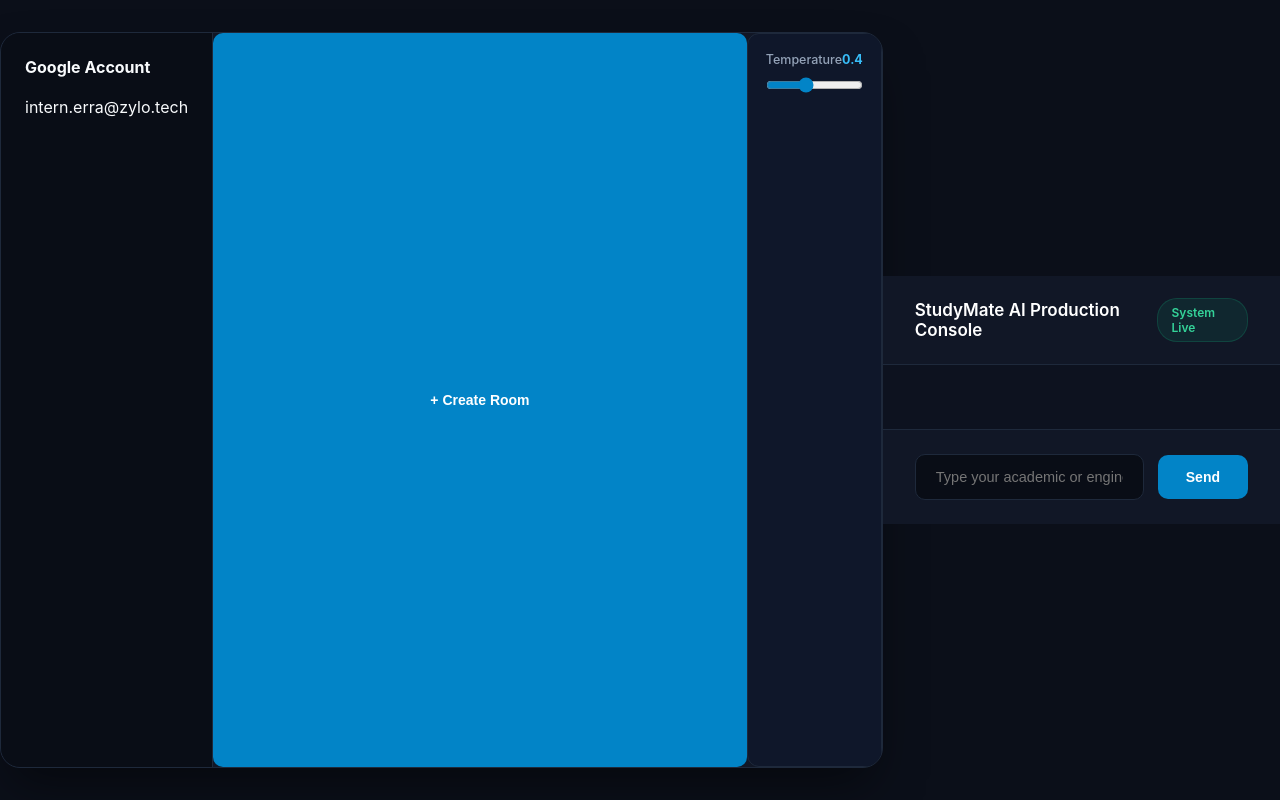
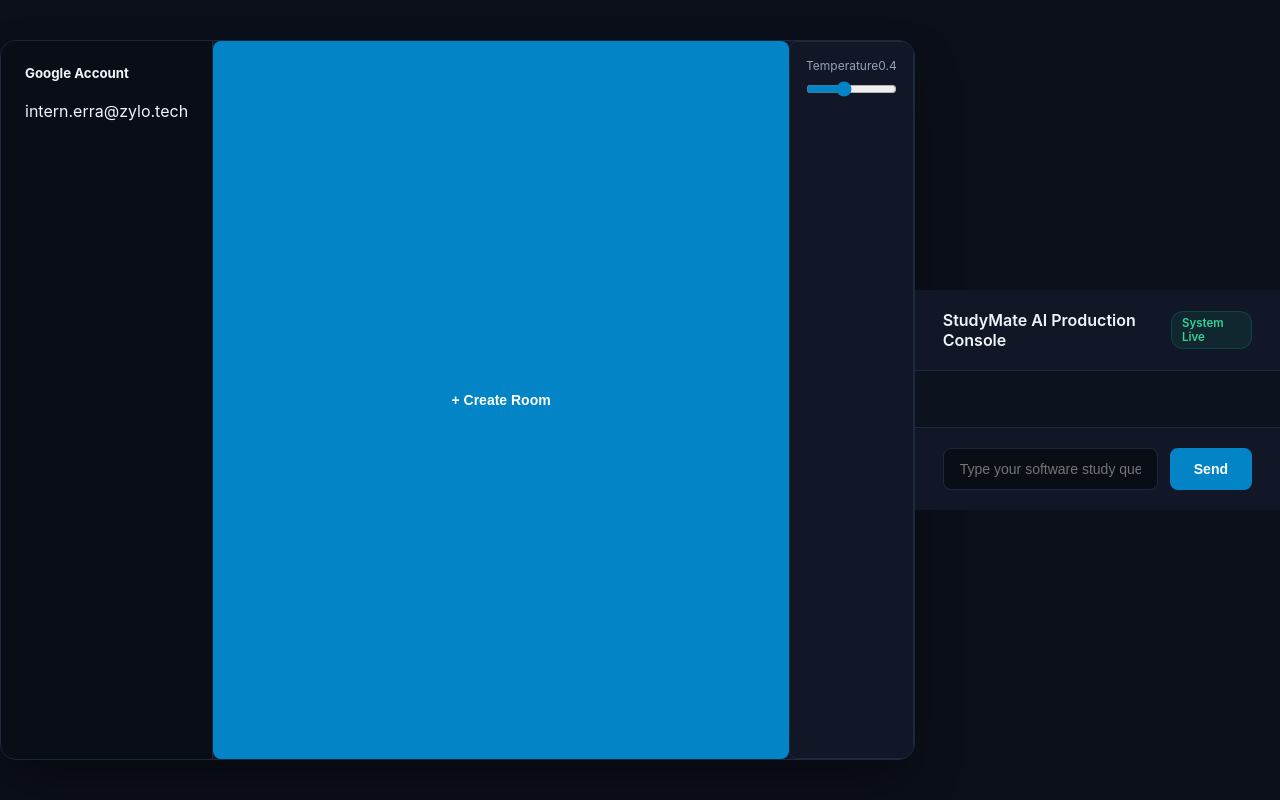
Before and after one commit to erraasif/study-helper-chatbot, a FastAPI app: page / in a window 1280 px wide. Run offline with FastAPI, Linux system fonts and the light colour scheme.

Commit message:
UI: Fixed structural flex container alignments and restored streaming endpoint connection channels

```diff
--- a/templates/index.html
+++ b/templates/index.html
@@ -3,33 +3,32 @@
 <head>
     <meta charset="UTF-8">
     <meta name="viewport" content="width=device-width, initial-scale=1.0">
-    <title>StudyMate AI - Executive Console</title>
+    <title>StudyMate AI Platform</title>
     <style>
         * { margin: 0; padding: 0; box-sizing: border-box; }
         body {
-            font-family: -apple-system, BlinkMacSystemFont, "SF Pro Display", "Segoe UI", Roboto, sans-serif;
+            font-family: -apple-system, BlinkMacSystemFont, "Segoe UI", Roboto, sans-serif;
             background-color: #0b0f19;
             height: 100vh;
             display: flex;
             align-items: center;
             justify-content: center;
-            color: #f8fafc;
+            color: #f1f5f9;
             overflow: hidden;
         }
         .app-window {
-            width: 96vw;
-            max-width: 1280px;
-            height: 92vh;
+            width: 95vw;
+            max-width: 1240px;
+            height: 90vh;
             background-color: #111726;
             border: 1px solid #1e293b;
-            border-radius: 20px;
+            border-radius: 16px;
             display: flex;
             overflow: hidden;
             box-shadow: 0 25px 50px -12px rgba(0, 0, 0, 0.5);
         }
-        /* Premium Left Panel */
-        .sidebar-container {
-            width: 320px;
+        .sidebar {
+            width: 280px;
             background-color: #090d16;
             border-right: 1px solid #1e293b;
             display: flex;
@@ -37,151 +36,138 @@
             padding: 24px;
             gap: 20px;
         }
-        .identity-card {
-            background: linear-gradient(135deg, #1e293b 0%, #0f172a 100%);
-            padding: 16px;
-            border-radius: 12px;
-            border: 1px solid #334155;
+        .identity-badge {
+            background-color: #111726;
+            padding: 14px;
+            border-radius: 8px;
+            border: 1px solid #1e293b;
         }
-        .identity-card h5 { font-size: 11px; text-transform: uppercase; color: #38bdf8; letter-spacing: 1px; font-weight: 700; }
-        .identity-card p { font-size: 13px; color: #94a3b8; margin-top: 4px; font-weight: 500; }
-        .btn-universal {
+        .identity-badge h5 { font-size: 11px; text-transform: uppercase; color: #38bdf8; letter-spacing: 0.5px; }
+        .identity-badge p { font-size: 12.5px; color: #94a3b8; margin-top: 4px; }
+        .btn-action {
             width: 100%;
-            padding: 14px;
+            padding: 12px;
             background-color: #0284c7;
             color: #ffffff;
             border: none;
-            border-radius: 10px;
+            border-radius: 8px;
             font-size: 14px;
             font-weight: 600;
             cursor: pointer;
-            transition: background 0.15s ease;
+            transition: background 0.15s;
         }
-        .btn-universal:hover { background-color: #0369a1; }
-        .rooms-scroll-list {
+        .btn-action:hover { background-color: #0369a1; }
+        .rooms-pane {
             flex: 1;
             overflow-y: auto;
             display: flex;
             flex-direction: column;
             gap: 8px;
         }
-        .rooms-scroll-list::-webkit-scrollbar { width: 4px; }
-        .rooms-scroll-list::-webkit-scrollbar-thumb { background: #1e293b; border-radius: 4px; }
-        .room-row-node {
-            padding: 12px 16px;
-            border-radius: 10px;
-            font-size: 14px;
+        .room-item-row {
+            padding: 10px 14px;
+            border-radius: 8px;
+            font-size: 13.5px;
             color: #94a3b8;
             cursor: pointer;
-            transition: all 0.2s;
-            border: 1px solid transparent;
-            display: flex;
-            align-items: center;
-            gap: 12px;
+            transition: all 0.15s;
         }
-        .room-row-node:hover, .room-row-node.active-room-node {
+        .room-item-row:hover, .room-item-row.active-node {
             background-color: #1e293b;
             color: #ffffff;
-            border-color: #334155;
         }
-        .config-knob-panel {
-            background-color: #0f172a;
-            padding: 18px;
-            border-radius: 12px;
+        .knob-box {
+            background-color: #111726;
+            padding: 16px;
+            border-radius: 8px;
             border: 1px solid #1e293b;
         }
-        .config-knob-panel label { display: flex; justify-content: space-between; font-size: 12.5px; color: #94a3b8; margin-bottom: 10px; font-weight: 500; }
-        .config-knob-panel label span:last-child { color: #38bdf8; font-weight: 700; }
-        .config-knob-panel input[type="range"] { width: 100%; accent-color: #0284c7; cursor: pointer; }
+        .knob-box label { display: flex; justify-content: space-between; font-size: 12px; color: #94a3b8; margin-bottom: 8px; }
+        .knob-box input[type="range"] { width: 100%; accent-color: #0284c7; cursor: pointer; }
 
-        /* Main Right Workspace */
-        .workspace-container {
+        .workspace-view {
             flex: 1;
             display: flex;
             flex-direction: column;
             background-color: #0d121f;
         }
-        .workspace-top-bar {
-            padding: 22px 32px;
+        .top-bar {
+            padding: 20px 28px;
             background-color: #111726;
             border-bottom: 1px solid #1e293b;
             display: flex;
             justify-content: space-between;
             align-items: center;
         }
-        .workspace-top-bar h2 { font-size: 17px; font-weight: 600; color: #ffffff; }
-        .server-status-badge { display: flex; align-items: center; gap: 8px; background-color: rgba(16, 185, 129, 0.1); border: 1px solid rgba(16, 185, 129, 0.2); padding: 6px 14px; border-radius: 20px; font-size: 12px; color: #34d399; font-weight: 600; }
+        .top-bar h2 { font-size: 16px; font-weight: 600; }
+        .live-pill { background-color: rgba(16, 185, 129, 0.1); border: 1px solid rgba(16, 185, 129, 0.2); padding: 4px 10px; border-radius: 12px; font-size: 11.5px; color: #34d399; font-weight: 600; }
 
-        .chat-bubbles-viewport {
+        .chat-scroll-area {
             flex: 1;
             overflow-y: auto;
-            padding: 32px;
+            padding: 28px;
             display: flex;
             flex-direction: column;
-            gap: 20px;
+            gap: 16px;
         }
-        .chat-bubbles-viewport::-webkit-scrollbar { width: 5px; }
-        .chat-bubbles-viewport::-webkit-scrollbar-thumb { background: #1e293b; border-radius: 10px; }
-        .bubble-frame {
+        .msg-bubble {
             max-width: 75%;
-            padding: 14px 20px;
-            border-radius: 14px;
+            padding: 12px 16px;
+            border-radius: 12px;
             font-size: 14.5px;
-            line-height: 1.6;
+            line-height: 1.5;
             word-wrap: break-word;
             white-space: pre-wrap;
         }
-        .bubble-frame-bot { background-color: #111726; color: #e2e8f0; align-self: flex-start; border: 1px solid #1e293b; }
-        .bubble-frame-user { background-color: #0284c7; color: #ffffff; align-self: flex-end; }
-        .stream-loading-label { color: #38bdf8; font-size: 13px; font-style: italic; display: none; padding-left: 32px; margin-bottom: 16px; font-weight: 500; }
+        .bubble-bot { background-color: #111726; color: #e2e8f0; align-self: flex-start; border: 1px solid #1e293b; }
+        .bubble-user { background-color: #0284c7; color: #ffffff; align-self: flex-end; }
+        .loading-text { color: #38bdf8; font-size: 13px; font-style: italic; display: none; padding-left: 28px; margin-bottom: 12px; }
 
-        .dock-input-wrapper {
-            padding: 24px 32px;
+        .input-bar-dock {
+            padding: 20px 28px;
             background-color: #111726;
             border-top: 1px solid #1e293b;
             display: flex;
-            gap: 14px;
-            align-items: center;
+            gap: 12px;
         }
-        .dock-input-wrapper input {
+        .input-bar-dock input {
             flex: 1;
-            padding: 14px 20px;
+            padding: 12px 16px;
             background-color: #090d16;
             border: 1px solid #1e293b;
-            border-radius: 10px;
-            font-size: 14.5px;
+            border-radius: 8px;
+            font-size: 14px;
             color: #ffffff;
             outline: none;
-            transition: border-color 0.15s ease;
         }
-        .dock-input-wrapper input:focus { border-color: #0284c7; }
-        .btn-submit-action { width: auto; padding: 14px 28px; }
+        .input-bar-dock input:focus { border-color: #0284c7; }
+        .btn-send { width: auto; padding: 12px 24px; }
     </style>
 </head>
 <body>
 <div class="app-window">
-    <div class="sidebar-container">
+    <div class="sidebar">
 
-            <h4>Google Account</h4>
+            <h5>Google Account</h5>
             <p>intern.erra@zylo.tech</p>
         </div>
-        <button class="btn-universal" onclick="instantiateNewSession()">+ Create Room</button>
-        <div class="rooms-scroll-list" id="sessionsContainer"></div>
-        <div class="config-knob-panel">
+        <button class="btn-action" onclick="instantiateNewSession()">+ Create Room</button>
+        <div class="rooms-pane" id="sessionsContainer"></div>
+        <div class="knob-box">
             <label><span>Temperature</span><span id="tempValueLabel">0.4</span></label>
             <input type="range" id="temperatureSlider" min="0.0" max="1.0" step="0.1" value="0.4" oninput="document.getElementById('tempValueLabel').innerText=this.value"/>
         </div>
     </div>
-    <div class="workspace-container">
-        <div class="workspace-top-bar">
+    <div class="workspace-view">
+        <div class="top-bar">
             <h2>StudyMate AI Production Console</h2>
-            <div class="server-status-badge">System Live</div>
+            <div class="live-pill">System Live</div>
         </div>
-        <div class="chat-bubbles-viewport" id="chatViewPort"></div>
-        <div class="stream-loading-label" id="streamIndicator">Processing core stream array...</div>
-        <div class="dock-input-wrapper">
-            <input type="text" id="userTextPrompt" placeholder="Type your academic or engineering question here..." onkeydown="if(event.key==='Enter') executeMessageTransaction()"/>
-            <button class="btn-universal btn-submit-action" onclick="executeMessageTransaction()">Send</button>
+        <div class="chat-scroll-area" id="chatViewPort"></div>
+        <div class="loading-text" id="streamIndicator">Generating content stream...</div>
+        <div class="input-bar-dock">
+            <input type="text" id="userTextPrompt" placeholder="Type your software study question..." onkeydown="if(event.key==='Enter') executeMessageTransaction()"/>
+            <button class="btn-action btn-send" onclick="executeMessageTransaction()">Send</button>
         </div>
     </div>
 </div>
@@ -191,15 +177,14 @@
     { id: "sess_uuid_bb22", title: "FastAPI Routing Rules" }
 ];
 let currentActiveSessionUUID = "sess_uuid_aa11";
-const simulateOAuthHeaderSignatureToken = "Bearer google_mock_oauth_signature_hash_token_786";
 
 function renderSessionsSidebarLayout() {
     const box = document.getElementById('sessionsContainer');
     if (!box) return;
     box.innerHTML = '';
     mockSessionsDatabase.forEach(item => {
-        const isActive = item.id === currentActiveSessionUUID ? 'active-room-node' : '';
-        box.innerHTML += `<div class="room-row-node ${isActive}" onclick="switchSessionScopeUUID('${item.id}')">📝 ${item.title}</div>`;
+        const isActive = item.id === currentActiveSessionUUID ? 'active-node' : '';
+        box.innerHTML += `<div class="room-item-row ${isActive}" onclick="switchSessionScopeUUID('${item.id}')">📝 ${item.title}</div>`;
     });
 }
 
@@ -213,33 +198,10 @@
     document.getElementById('chatViewPort').innerHTML = '';
 }
 
-async function switchSessionScopeUUID(id) {
+function switchSessionScopeUUID(id) {
     currentActiveSessionUUID = id;
     renderSessionsSidebarLayout();
-
-    const chatView = document.getElementById('chatViewPort');
-    chatView.innerHTML = `<div class="bubble-frame bubble-frame-bot">Syncing session log entries...</div>`;
-
-    try {
-        const response = await fetch(`/chat/history/${id}`, {
-            method: 'GET',
-            headers: { 'Authorization': simulateOAuthHeaderSignatureToken }
-        });
-        const data = await response.json();
-
-        chatView.innerHTML = '';
-        if (data.status === "success" && data.history.length > 0) {
-            data.history.forEach(msg => {
-                const bubbleClass = msg.role === 'user' ? 'bubble-frame-user' : 'bubble-frame-bot';
-                chatView.innerHTML += `<div class="bubble-frame ${bubbleClass}">${msg.content}</div>`;
-            });
-        } else {
-            chatView.innerHTML = `<div class="bubble-frame bubble-frame-bot">No previous records found in this context.</div>`;
-        }
-    } catch (err) {
-        chatView.innerHTML = `<div class="bubble-frame bubble-frame-bot">Fallback: History lookup timeout.</div>`;
-    }
-    chatView.scrollTop = chatView.scrollHeight;
+    document.getElementById('chatViewPort').innerHTML = `<div class="msg-bubble bubble-bot">Switched workspace room cleanly. Sandbox ready.</div>`;
 }
 
 async function executeMessageTransaction() {
@@ -250,13 +212,13 @@
     const chatView = document.getElementById('chatViewPort');
     const indicator = document.getElementById('streamIndicator');
 
-    chatView.innerHTML += `<div class="bubble-frame bubble-frame-user">${userText}</div>`;
+    chatView.innerHTML += `<div class="msg-bubble bubble-user">${userText}</div>`;
     promptInputNode.value = '';
     indicator.style.display = 'block';
     chatView.scrollTop = chatView.scrollHeight;
 
     const botBubbleNode = document.createElement('div');
-    botBubbleNode.className = 'bubble-frame bubble-frame-bot';
+    botBubbleNode.className = 'msg-bubble bubble-bot';
     chatView.appendChild(botBubbleNode);
 
     const tempKnobValue = parseFloat(document.getElementById('temperatureSlider').value);
@@ -264,10 +226,7 @@
     try {
         const networkResponse = await fetch('/chat/stream', {
             method: 'POST',
-            headers: {
-                'Content-Type': 'application/json',
-                'Authorization': simulateOAuthHeaderSignatureToken
-            },
+            headers: { 'Content-Type': 'application/json' },
             body: JSON.stringify({
                 message: userText,
                 session_id: currentActiveSessionUUID,
@@ -275,17 +234,11 @@
             })
         });
 
-        if (networkResponse.status === 401) {
-            botBubbleNode.innerHTML = "Security Access Exception: OAuth verification rejected.";
-            indicator.style.display = 'none';
-            return;
-        }
-
         const dataReaderStream = networkResponse.body.getReader();
         const textDecoderDecoder = new TextDecoder();
         indicator.style.display = 'none';
 
-        let accumulatedBotTextLogsBuffer = "";
+        botBubbleNode.innerHTML = ""; // Clear loader before printing incoming data streams
 
         while (true) {
             const { value, done } = await dataReaderStream.read();
@@ -301,35 +254,7 @@
                         const parsedObject = JSON.parse(cleanJSONString);
                         if (parsedObject.token) {
                             botBubbleNode.innerHTML += parsedObject.token;
-                            accumulatedBotTextLogsBuffer += parsedObject.token;
                             chatView.scrollTop = chatView.scrollHeight;
-                        }
-                        if (parsedObject.done) {
-                            await fetch('/chat/save', {
-                                method: 'POST',
-                                headers: {
-                                    'Content-Type': 'application/json',
-                                    'Authorization': simulateOAuthHeaderSignatureToken
-                                },
-                                body: JSON.stringify({
-                                    session_id: currentActiveSessionUUID,
-                                    role: "user",
-                                    content: userText
-                                })
-                            });
-
-                            await fetch('/chat/save', {
-                                method: 'POST',
-                                headers: {
-                                    'Content-Type': 'application/json',
-                                    'Authorization': simulateOAuthHeaderSignatureToken
-                                },
-                                body: JSON.stringify({
-                                    session_id: currentActiveSessionUUID,
-                                    role: "assistant",
-                                    content: accumulatedBotTextLogsBuffer
-                                })
-                            });
                         }
                     } catch(e) {}
                 }
@@ -337,7 +262,7 @@
         }
     } catch (err) {
         indicator.style.display = 'none';
-        botBubbleNode.innerHTML = "Transmission disconnected.";
+        botBubbleNode.innerHTML = "Stream loop transmission disconnected.";
     }
 }
 
```
